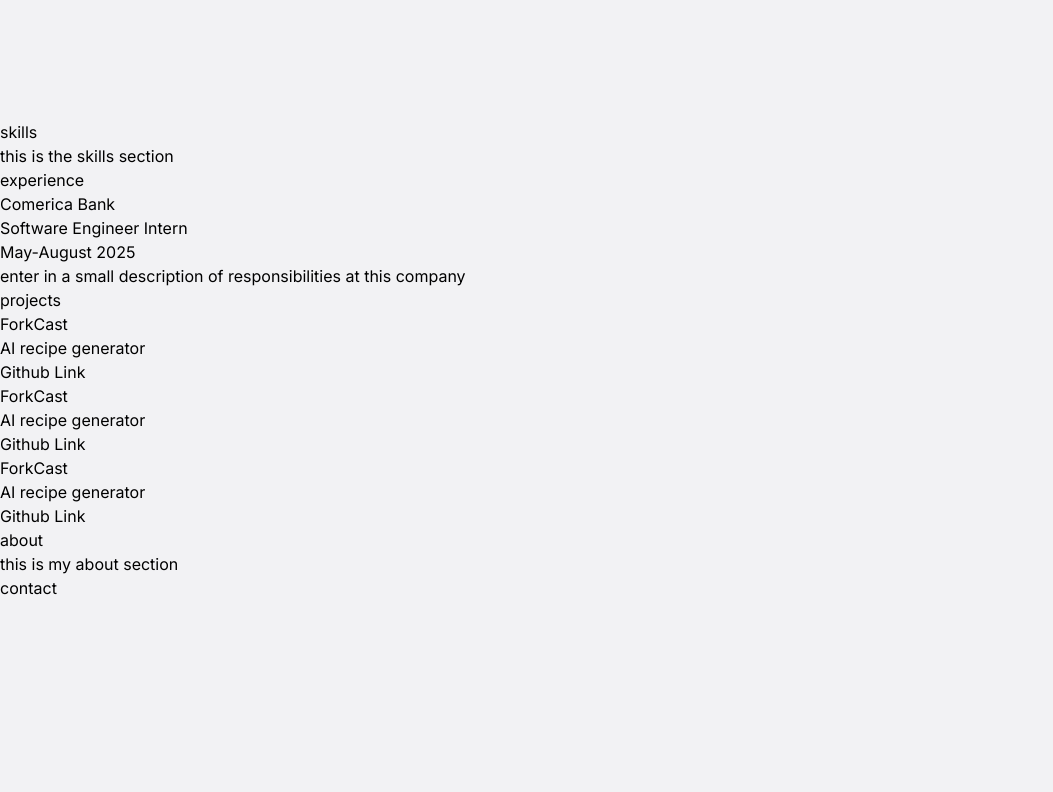
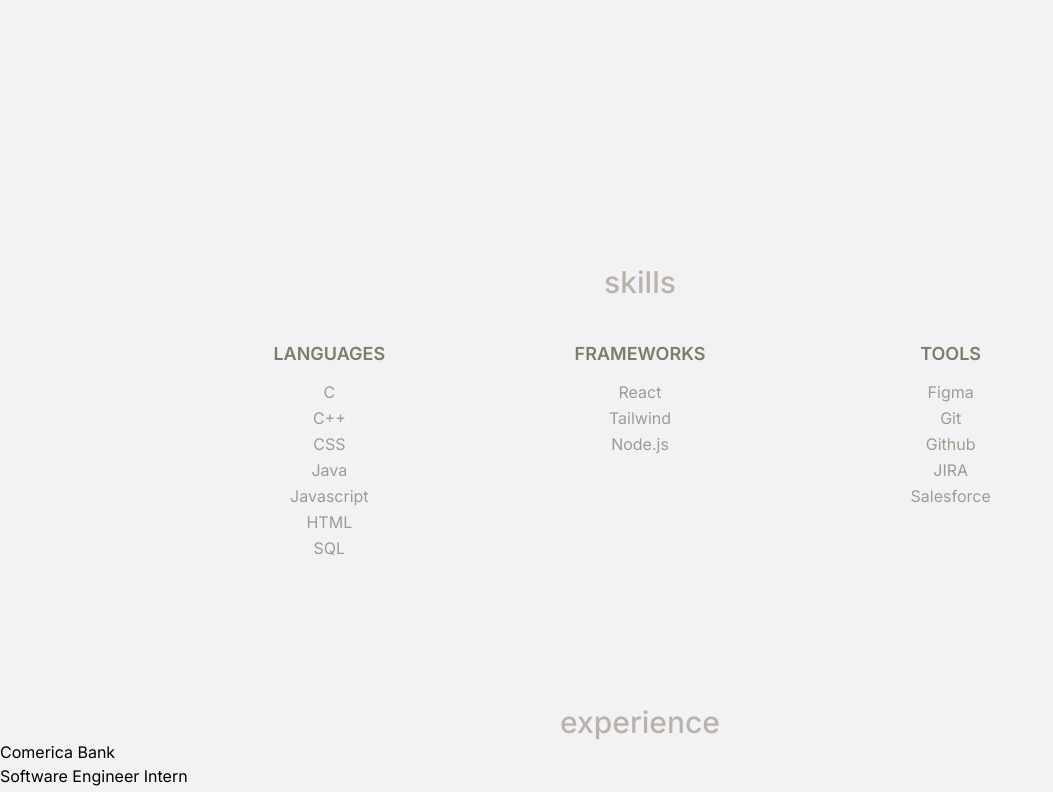
Before and after one commit to sophiietran/portfolio-website, a React (Vite) app: page / in a window 1280 px wide. Shown: the part 680-1472 px from the top of the page, without its empty margins (0-1053 px from the left). Before the commit the page ends 1280 px from the top, so only its background shows below. Built offline with nearby package versions, Linux system fonts and the light colour scheme.

Commit message:
skills section

```diff
--- a/src/components/SectionTitle.jsx
+++ b/src/components/SectionTitle.jsx
@@ -1,6 +1,6 @@
 export default function SectionTitle(props) {
   return (
-    <div>
+    <div class="flex items-center justify-center text-[#b9b3ab] font-medium text-3xl">
       <h1>{props.name}</h1>
     </div>
   );
--- a/src/components/sections/Experience.jsx
+++ b/src/components/sections/Experience.jsx
@@ -2,7 +2,7 @@ import SectionTitle from "../SectionTitle";
 import Job from "../Job";
 export default function Experience(props) {
   return (
-    <section id="#experience">
+    <section id="#experience" class="h-screen w-screen">
       <SectionTitle name = {props.name}/>
       <Job
         company = "Comerica Bank"
--- a/src/components/sections/Skills.jsx
+++ b/src/components/sections/Skills.jsx
@@ -1,9 +1,53 @@
-import SectionTitle from "../SectionTitle"
-export default function Skills(props){
-    return(
-        <>
-        <SectionTitle name={props.name} />
-        <h1>this is the skills section</h1>
-        </>
-    )
+import SectionTitle from "../SectionTitle";
+export default function Skills(props) {
+  return (
+    <section
+      id="skills"
+      class="w-screen py-36 px-4 flex flex-col justify-center items-center"
+    >
+      <SectionTitle name={props.name} />
+
+      <div class="max-w-4xl w-full grid grid-cols-1 md:grid-cols-3 lg:grid-cols-3 gap-9 mt-10 text-[#9d9c91] justify-items-center">
+        {/* languages */}
+        <div>
+          <h1 class="text-[#778069] text-lg font-semibold mb-3">LANGUAGES</h1>
+          <ul class="text-center space-y-0.5">
+            <li>C</li>
+            <li>C++</li>
+            <li>CSS</li>
+            <li>Java</li>
+            <li>Javascript</li>
+            <li>HTML</li>
+            <li>SQL</li>
+          </ul>
+        </div>
+
+        {/* frameworks */}
+        <div>
+          <h1 class="text-[#778069] text-lg font-semibold mb-3">FRAMEWORKS</h1>
+
+          <ul class="text-center space-y-0.5">
+            <li>React</li>
+            <li>Tailwind</li>
+            <li>Node.js</li>
+          </ul>
+        </div>
+
+        {/* Tools */}
+        <div>
+          <h1 class="text-[#778069] text-lg font-semibold text-center mb-3">
+            TOOLS
+          </h1>
+
+          <ul class="text-center space-y-0.5">
+            <li>Figma</li>
+            <li>Git</li>
+            <li>Github</li>
+            <li>JIRA</li>
+            <li>Salesforce</li>
+          </ul>
+        </div>
+      </div>
+    </section>
+  );
 }
--- a/vite.config.js
+++ b/vite.config.js
@@ -1,6 +1,7 @@
 import { defineConfig } from 'vite'
 import tailwindcss from '@tailwindcss/vite'
 import react from '@vitejs/plugin-react'
+
 
 // https://vite.dev/config/
 export default defineConfig({
```
